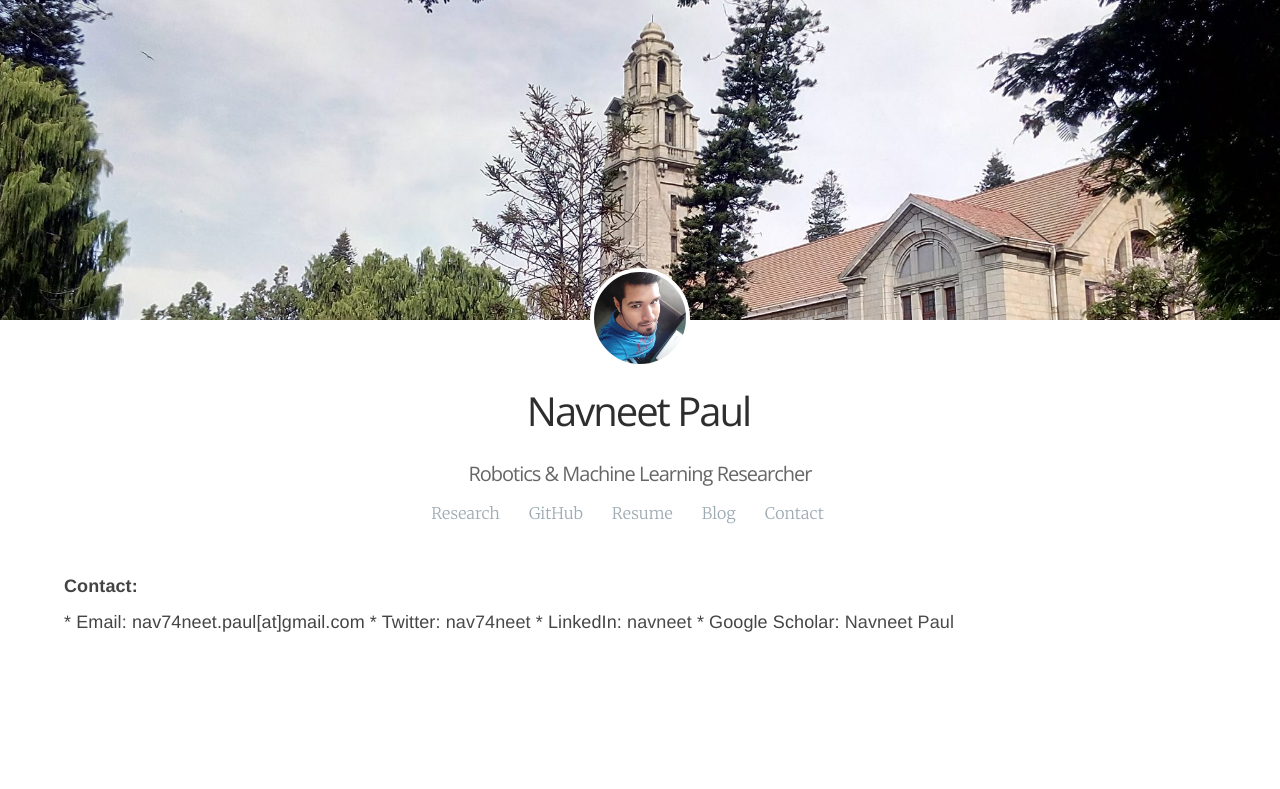
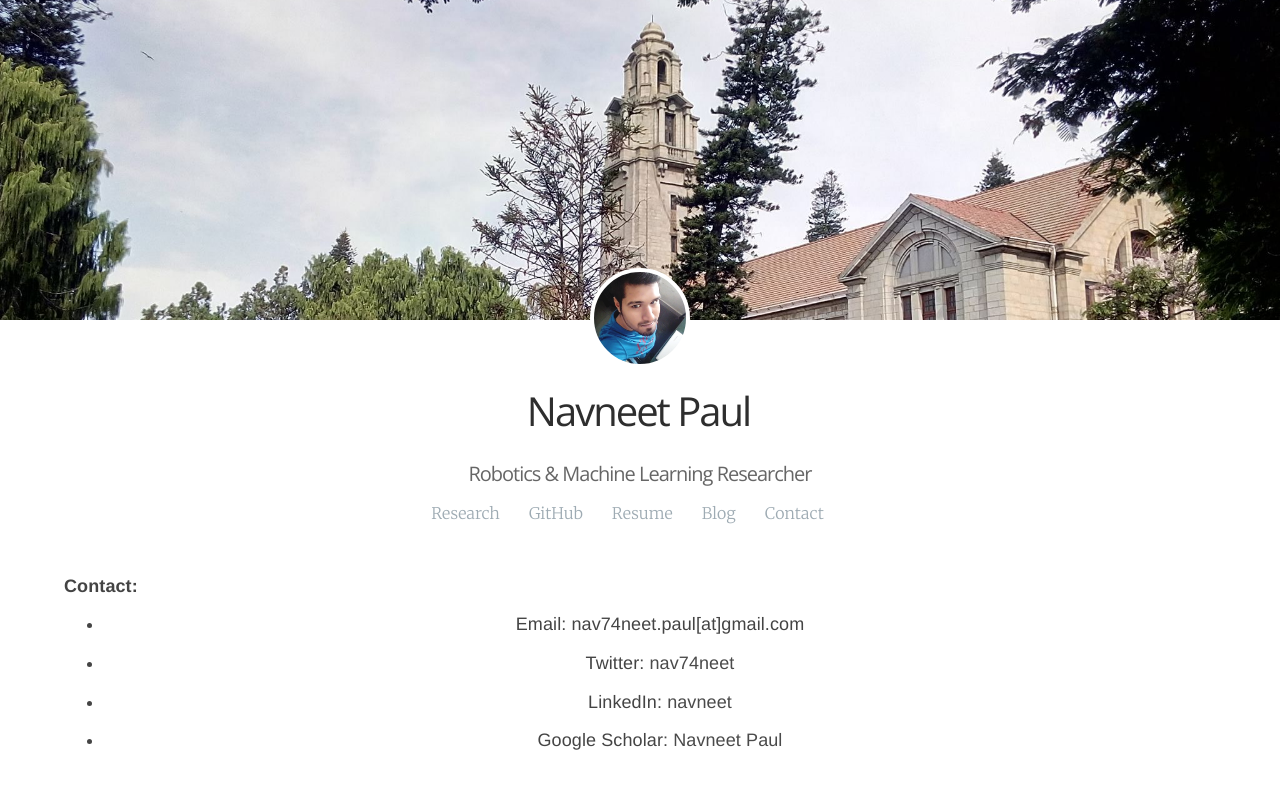
Before and after one commit to navuboy/navuboy.github.io, a Jekyll site: the page built from contact.html, in a window 1280 px wide. Shown: the top 789 px of the page. Built offline with Jekyll 4.4.1, drawn with Linux system fonts in a browser that asks for light colours; some web fonts are replaced.

Commit message:
Updated research.md

```diff
--- a/_includes/contact.md
+++ b/_includes/contact.md
@@ -2,8 +2,10 @@
 <b>Contact:</b>
 </p>
 <p style="text-align:justify" >
-	* Email: nav74neet.paul[at]gmail.com
-	* Twitter: <a href="https://twitter.com/nav74neet">nav74neet</a>
-	* LinkedIn: <a href="https://www.linkedin.com/in/navneet-paul-94a806101/">navneet</a>
-	* Google Scholar: <a href="https://scholar.google.co.in/citations?hl=en&user=Wbz-jYwAAAAJ">Navneet Paul</a>
+<ul>
+  <li>Email: nav74neet.paul[at]gmail.com</li>
+  <li>Twitter: <a href="https://twitter.com/nav74neet">nav74neet</a></li>
+  <li>LinkedIn: <a href="https://www.linkedin.com/in/navneet-paul-94a806101/">navneet</a></li>
+  <li>Google Scholar: <a href="https://scholar.google.co.in/citations?hl=en&user=Wbz-jYwAAAAJ">Navneet Paul</a></li>
+</ul>
 </p>
```
